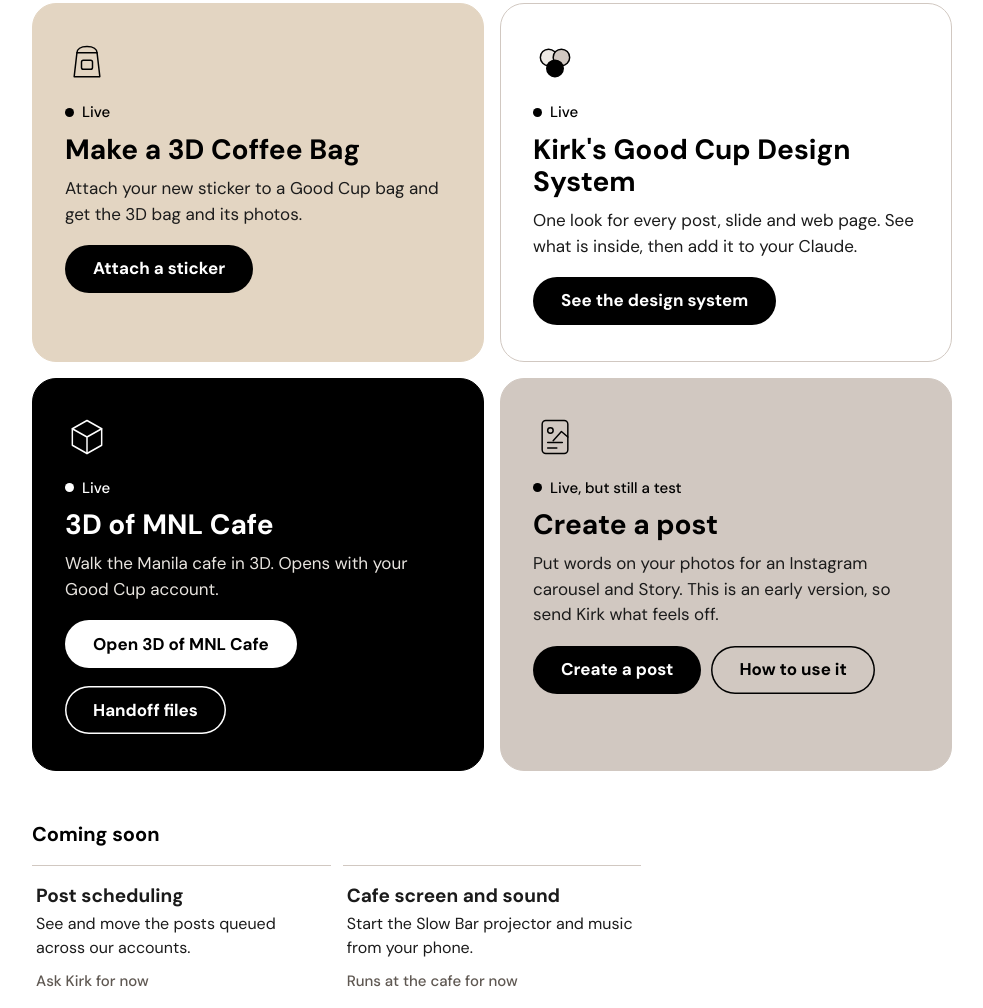
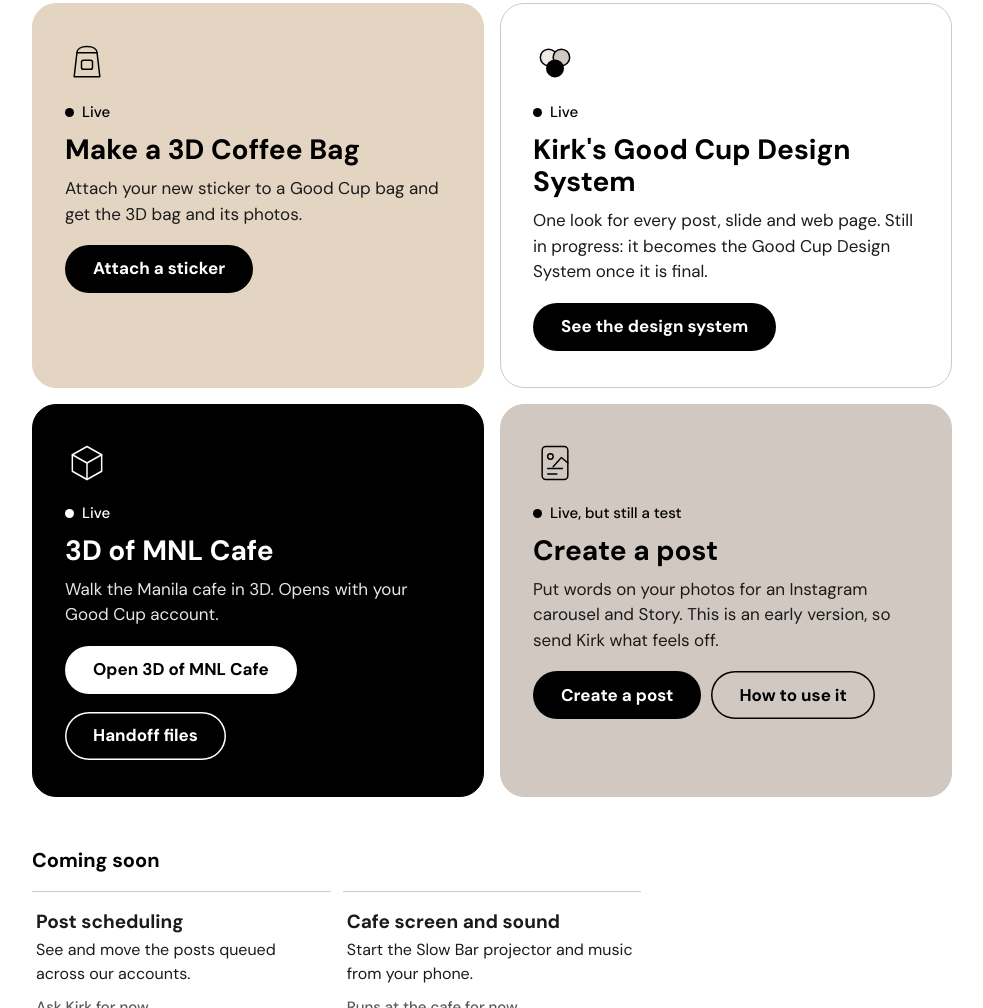
Before and after one commit to kirkvvisitacion-stack/studio, a plain HTML site: page index.html in a window 1280 px wide. Shown: the part 1067-2075 px from the top of the page, without its empty margins (148-1131 px from the left). Drawn offline with Linux system fonts and the light colour scheme.

Commit message:
Home: design system card says it is still in progress
Co-Authored-By: Claude Sonnet 5.5 <noreply@anthropic.com>

```diff
--- a/index.html
+++ b/index.html
@@ -159,7 +159,7 @@ footer{margin-top:auto;border-top:1px solid var(--crema);padding:24px 0 32px;fon
           <div class="ico"><svg viewBox="0 0 48 48" aria-hidden="true"><circle cx="17" cy="19" r="9"/><circle cx="31" cy="19" r="9"/><circle cx="24" cy="31" r="9"/></svg></div>
           <span class="live"><span class="dot"></span>Live</span>
           <h2>Kirk's Good Cup Design System</h2>
-          <p>One look for every post, slide and web page. See what is inside, then add it to your Claude.</p>
+          <p>One look for every post, slide and web page. Still in progress: it becomes the Good Cup Design System once it is final.</p>
           <div class="row2"><a class="btn" href="design-system/index.html">See the design system</a></div>
         </article>
         <article class="card t-black">
```
